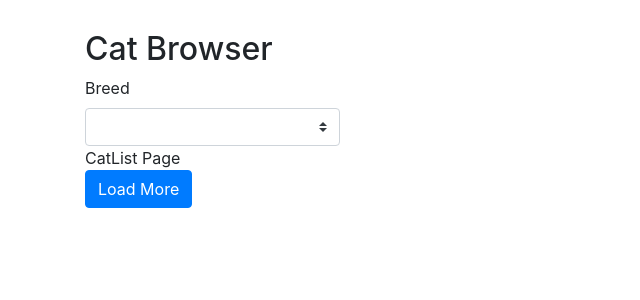
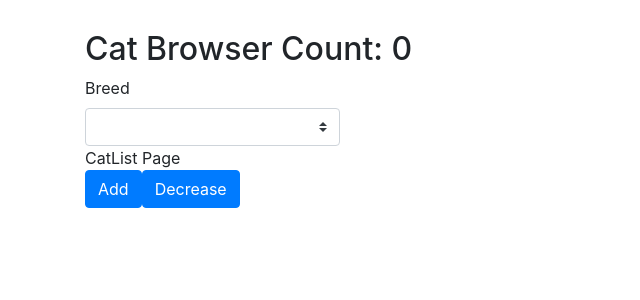
Before and after one commit to josefmvs/iona-cat-demo, a React (Create React App) app: page / in a window 1280 px wide. Shown: the top 300 px of the page, without its empty margins (0-640 px from the left). Built offline with nearby package versions, Linux system fonts and the light colour scheme.

Commit message:
working context

```diff
--- a/src/components/cats/CatsBrowserPage.tsx
+++ b/src/components/cats/CatsBrowserPage.tsx
@@ -1,11 +1,15 @@
-import React from "react";
+import React, { useContext } from "react";
 import { Button, Container, Row, Col, Form } from 'react-bootstrap';
 import { CatList } from "./CatList";
+import { CatContext } from '../../providers/catsprovider';
+import { ICatContextType } from "../../@types/cat";
 
 export const CatsBrowserPage: React.FunctionComponent = () => {
+  const { count, addCount, decreaseCount } = useContext(CatContext) as ICatContextType;
+
   return (
     <Container>
-        <h2>Cat Browser</h2>
+        <h2>Cat Browser Count: {count}</h2>
         <Row className="searchBreed">
           <Col lg="3">
             <Form>
@@ -16,7 +20,8 @@ export const CatsBrowserPage: React.FunctionComponent = () => {
           </Col>
         </Row>
         <CatList></CatList>
-        <Button variant="primary">Load More</Button>
+        <Button variant="primary" onClick={() => addCount(2)}>Add</Button>
+        <Button variant="primary" onClick={() => decreaseCount(2)}>Decrease</Button>
     </Container>
   );
 }
--- a/src/providers/reducers/catsReducer.tsx
+++ b/src/providers/reducers/catsReducer.tsx
@@ -14,7 +14,16 @@ export interface CountState {
 }
 
 const catsReducer = (state: CountState, action: CountAction): CountState => {
-    switch (action.type) {
+    const { type, payload } = action;
+    switch (type) {
+        case CountActionKind.INCREASE:
+        return {
+            count: state.count + payload,
+        };
+        case CountActionKind.DECREASE:
+        return {
+            count: state.count - payload,
+        };
         default:
             return state;
     }
```
